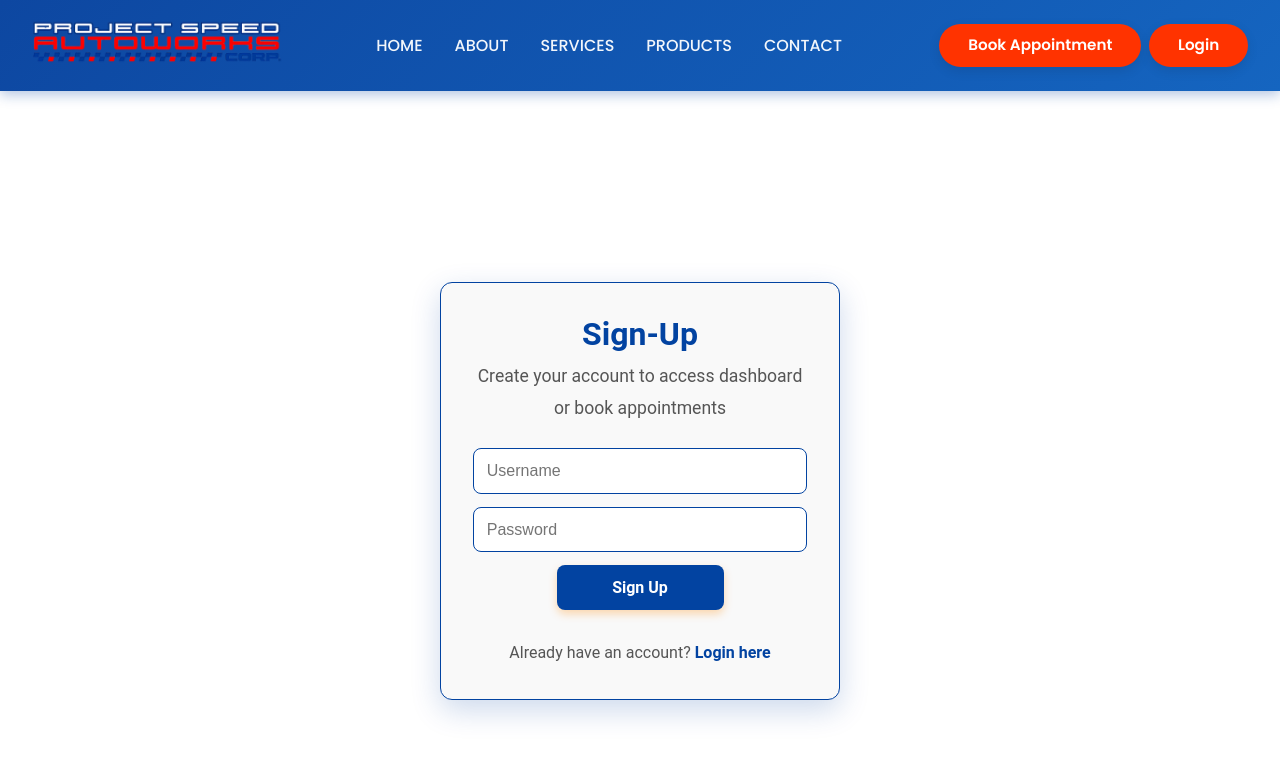
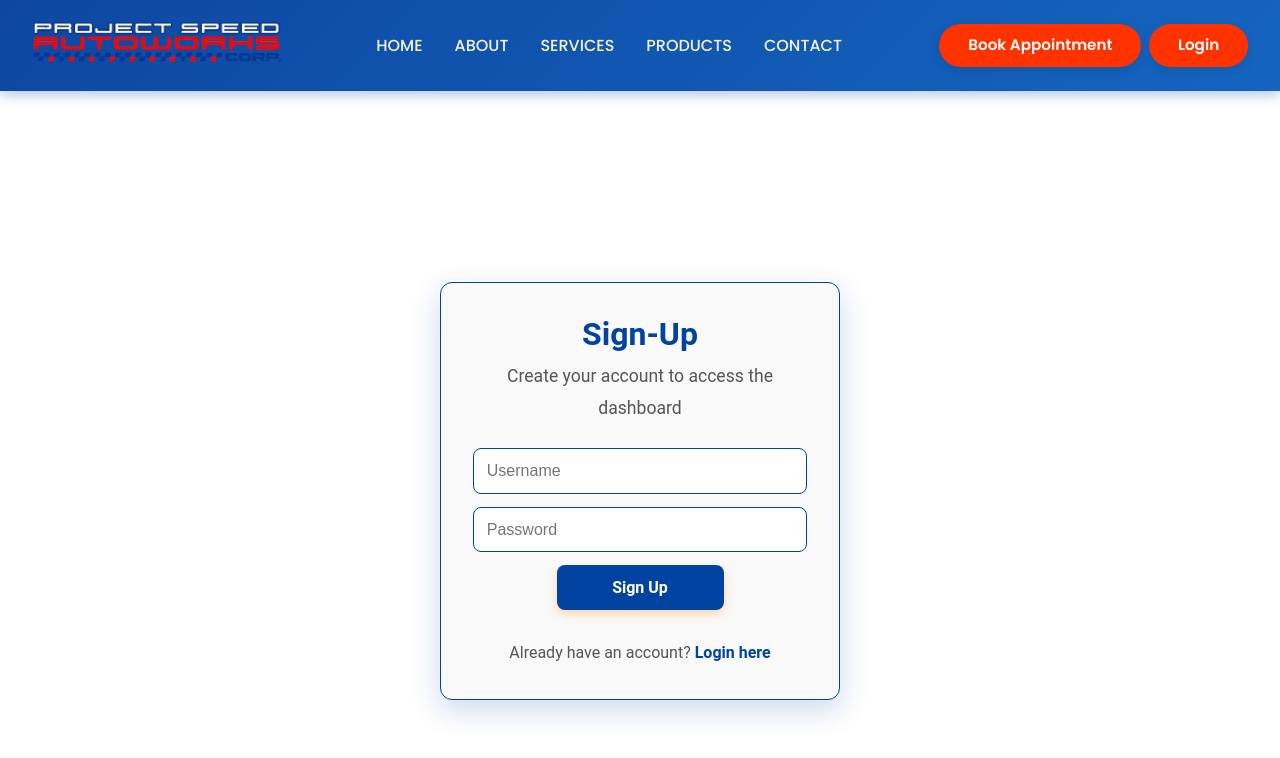
Before and after one commit to W4renn/projectspeedautoworkscorporation, a React (Vite) app in the folder frontend/: page /signup in a window 1280 px wide. Shown: the top 758 px of the page. Built offline with nearby package versions, Linux system fonts and the light colour scheme; the HTML template or start-up script is replaced by a standard one.

Commit message:
Update Signup.tsx

```diff
--- a/frontend/src/pages/Signup.tsx
+++ b/frontend/src/pages/Signup.tsx
@@ -32,7 +32,7 @@ export default function Signup() {
       <div className="signup-box">
         <div className="signup-header">
           <h1>Sign-Up</h1>
-          <p>Create your account to access dashboard or book appointments</p>
+          <p>Create your account to access the dashboard</p>
         </div>
         <form className="signup-form" onSubmit={handleSubmit}>
           <input
```
